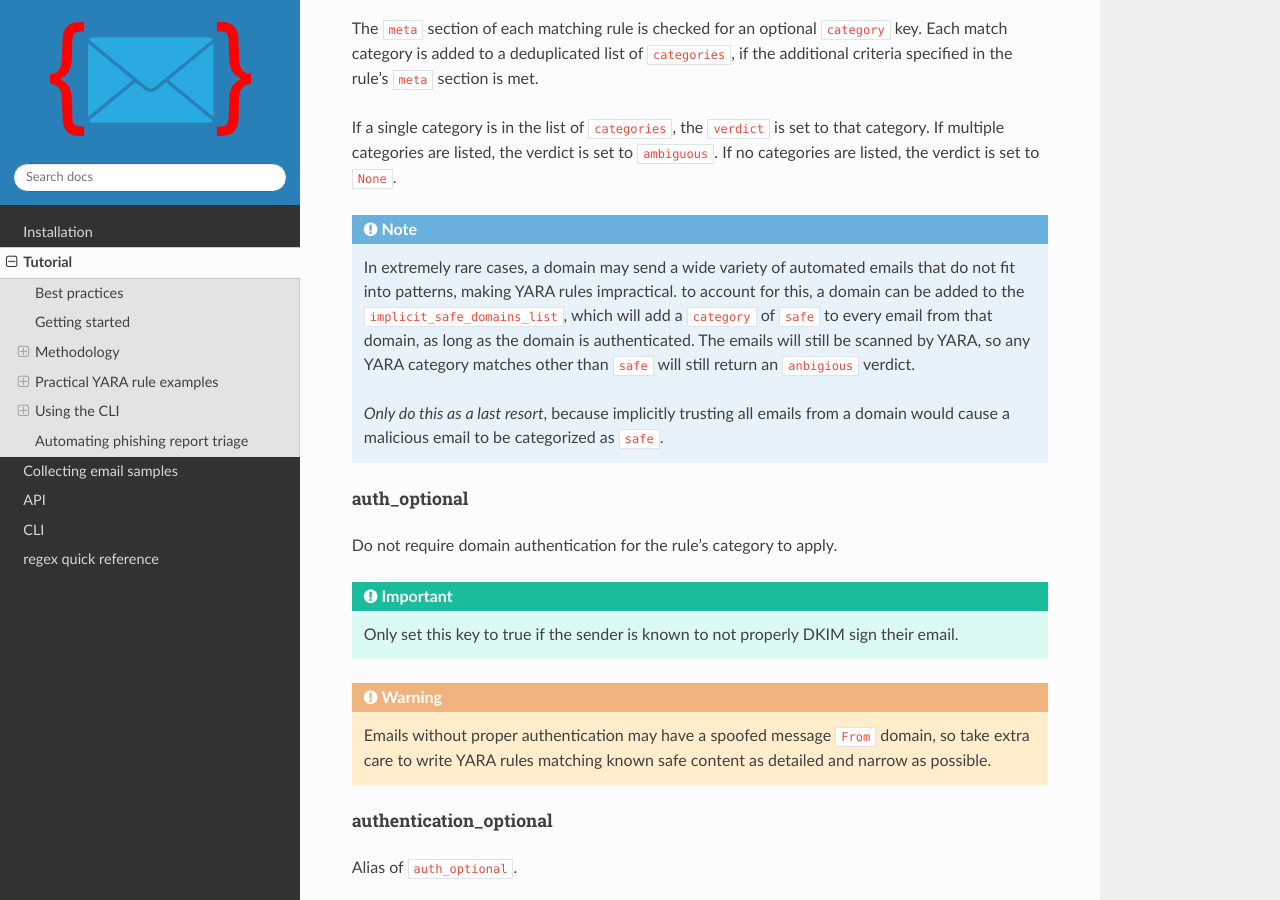
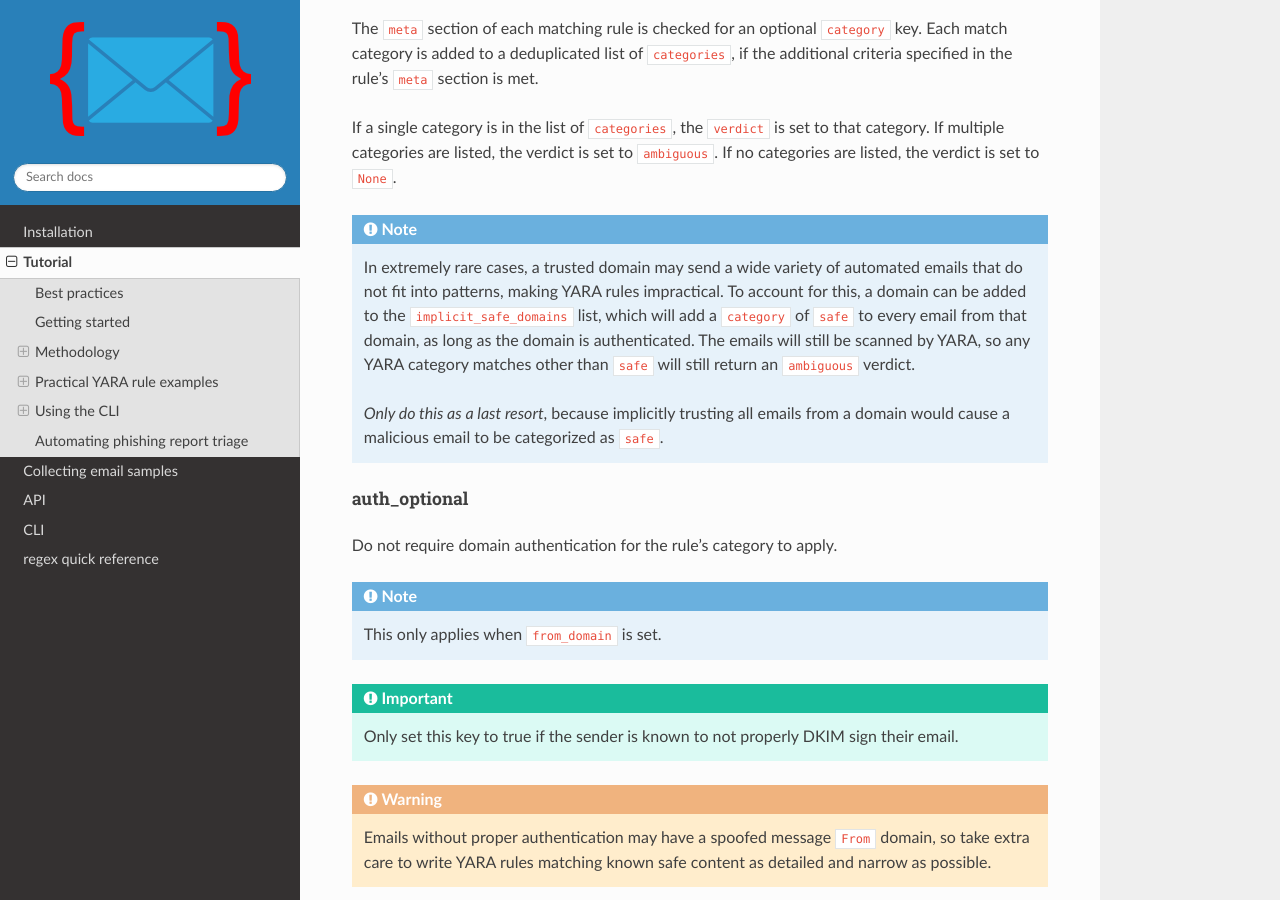
Before and after one commit to seanthegeek/yaramail, a Sphinx documentation site: the page built from docs/source/tutorial.md, in a window 1280 px wide and 900 px high, scrolled down 2645 px. Built offline with Sphinx 7.4.7 and the Read the Docs theme 2.0.0, drawn with Linux system fonts in a browser that asks for light colours.

```diff
--- a/docs/source/tutorial.md
+++ b/docs/source/tutorial.md
@@ -135,13 +135,13 @@ that category. If multiple categories are listed, the verdict is set to
 `ambiguous`. If no categories are listed, the verdict is set to `None`.
 
 :::{note}
-In extremely rare cases, a domain may send a wide variety of automated emails
-that do not fit into patterns, making YARA rules impractical. to account for
-this, a domain can be added to the `implicit_safe_domains_list`, which will
-add a `category` of `safe` to every email from that domain, as long as the
-domain is authenticated. The emails will still be scanned by YARA, so any
-YARA category matches other than `safe` will still return an `anbigious`
-verdict.
+In extremely rare cases, a trusted domain may send a wide variety of automated
+emails that do not fit into patterns, making YARA rules impractical.
+To account for this, a domain can be added to the `implicit_safe_domains`
+list, which will add a `category` of `safe` to every email from that
+domain, as long as the domain is authenticated. The emails will still be
+scanned by YARA, so any YARA category matches other than `safe` will still
+return an `ambiguous` verdict.
 
 *Only do this as a last resort*, because implicitly trusting all emails from
 a domain would cause a malicious email to be categorized as `safe`.
@@ -151,15 +151,19 @@ a domain would cause a malicious email to be categorized as `safe`.
 
 Do not require domain authentication for the rule's category to apply.
 
+:::{note}
+This only applies when `from_domain` is set.
+:::
+
 :::{important}
 Only set this key to true if the sender is known to not properly DKIM sign
 their email.
 :::
 
 :::{warning}
-Emails without proper authentication may have a spoofed
-message `From` domain, so take extra care to write YARA rules matching known
-safe content as detailed and narrow as possible.
+Emails without proper authentication may have a spoofed message `From`
+domain, so take extra care to write YARA rules matching known safe content as
+detailed and narrow as possible.
 :::
 
 ##### authentication_optional
```
Also changed, not shown: yaramail/__init__.py (+8 -6 lines).
